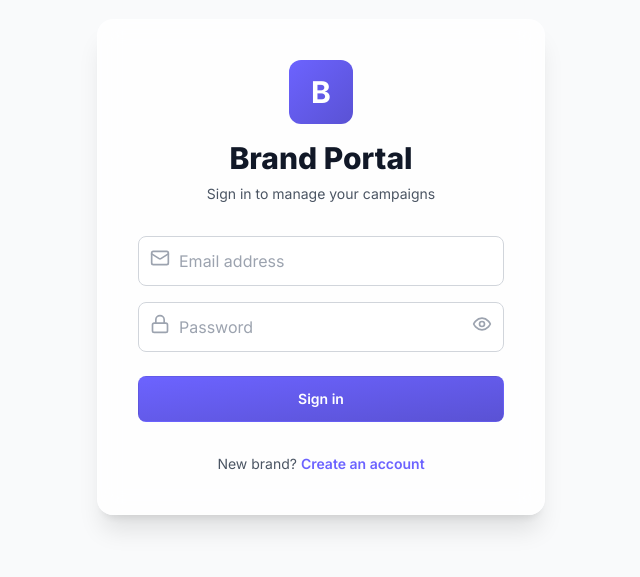
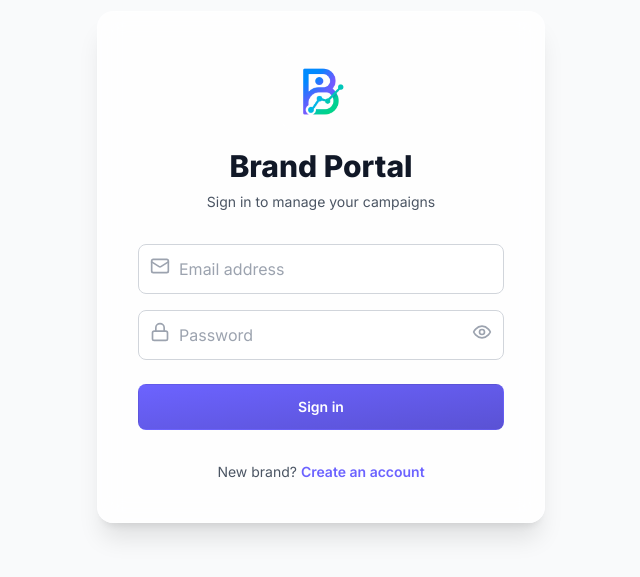
Before and after one commit to sterlingking1990/brandapp, a Next.js app: page /login in a window 1280 px wide. Shown: the part 133-710 px from the top of the page, without its empty margins (319-959 px from the left). Built offline with nearby package versions, Linux system fonts and the light colour scheme; no server answers.

Commit message:
update to brandapp

```diff
--- a/src/app/dashboard/page.tsx
+++ b/src/app/dashboard/page.tsx
@@ -215,8 +215,8 @@ export default async function DashboardPage() {
             />
             <QuickActionCard
               icon={<Zap size={24} />}
-              title="Unbox"
-              subtitle="Review & Pay"
+              title="Affiliate"
+              subtitle="Performance deals"
               color="bg-brand"
               href="/dashboard/unbox"
             />
--- a/src/app/dashboard/unbox/page.tsx
+++ b/src/app/dashboard/unbox/page.tsx
@@ -100,7 +100,7 @@ export default function UnboxReviewPage() {
 
       if (error) throw error
       if (data?.success) {
-        setToastMessage('Unboxing approved and listed on Hub!')
+        setToastMessage('Affiliate Partnership approved and listed on Hub!')
         setShowToast(true)
         setShowApproveModal(false)
         setSelectedSubmission(null)
@@ -169,7 +169,7 @@ export default function UnboxReviewPage() {
   }
 
   const handleReject = async (submission: any) => {
-    if (!confirm('Are you sure you want to reject this unboxing?')) return
+    if (!confirm('Are you sure you want to reject this affiliate partnership?')) return
 
     setIsProcessing(true)
     try {
@@ -200,7 +200,7 @@ export default function UnboxReviewPage() {
       <header className="h-16 bg-white border-b border-gray-200 flex items-center justify-between px-8 sticky top-0 z-10">
         <div className="flex items-center gap-3">
           <ShoppingBag className="text-brand" size={20} />
-          <h1 className="text-lg font-semibold text-gray-800">Review & Pay (Unboxings)</h1>
+          <h1 className="text-lg font-semibold text-gray-800">Affiliate Partnerships</h1>
         </div>
         <div className="flex bg-gray-100 p-1 rounded-xl">
           {['pending', 'approved'].map((s) => (
@@ -211,7 +211,7 @@ export default function UnboxReviewPage() {
                 filter === s ? 'bg-white text-brand shadow-sm' : 'text-gray-500 hover:text-gray-700'
               }`}
             >
-              {s === 'pending' ? 'To Review' : 'Active Deals'}
+              {s === 'pending' ? 'Partnership Requests' : 'Active Partners'}
             </button>
           ))}
         </div>
@@ -219,8 +219,8 @@ export default function UnboxReviewPage() {
 
       <main className="p-8 max-w-7xl mx-auto w-full flex-1">
         <div className="mb-8">
-           <h2 className="text-2xl font-black text-gray-900">Unboxing Submissions</h2>
-           <p className="text-sm text-gray-500 font-medium">Review pitches from hub owners and set up referral partnerships.</p>
+           <h2 className="text-2xl font-black text-gray-900">Affiliate Submissions</h2>
+           <p className="text-sm text-gray-500 font-medium">Review pitches from hub owners and set up performance-based commissions.</p>
         </div>
 
         {loading ? (
@@ -244,7 +244,7 @@ export default function UnboxReviewPage() {
             <div className="h-24 w-24 bg-white rounded-3xl shadow-sm border border-gray-100 flex items-center justify-center text-gray-300">
                <VideoIcon size={40} />
             </div>
-            <h3 className="text-xl font-bold text-gray-900">No {filter} unboxings</h3>
+            <h3 className="text-xl font-bold text-gray-900">No {filter} Affiliates</h3>
             <p className="text-gray-500 max-w-xs mx-auto">When hub owners respond to your promotion requests, they will appear here.</p>
           </div>
         )}
--- a/src/app/login/page.tsx
+++ b/src/app/login/page.tsx
@@ -39,8 +39,8 @@ export default function LoginPage() {
     <div className="min-h-screen flex items-center justify-center bg-gray-50 px-4">
       <div className="max-w-md w-full space-y-8 glass-card p-10 rounded-2xl">
         <div className="text-center">
-          <div className="mx-auto h-16 w-16 brand-gradient rounded-xl flex items-center justify-center mb-4">
-            <span className="text-white text-3xl font-bold">B</span>
+          <div className="mx-auto h-20 w-20 overflow-hidden rounded-2xl mb-4">
+             <img src="/logo.png" alt="brandible" className="h-full w-full object-contain" />
           </div>
           <h2 className="text-3xl font-extrabold text-gray-900">Brand Portal</h2>
           <p className="mt-2 text-sm text-gray-600">
--- a/src/app/signup/page.tsx
+++ b/src/app/signup/page.tsx
@@ -84,8 +84,8 @@ export default function SignUpPage() {
     <div className="min-h-screen flex items-center justify-center bg-gray-50 px-4 py-12">
       <div className="max-w-md w-full space-y-8 glass-card p-10 rounded-2xl">
         <div className="text-center">
-          <div className="mx-auto h-16 w-16 brand-gradient rounded-xl flex items-center justify-center mb-4">
-            <span className="text-white text-3xl font-bold">B</span>
+          <div className="mx-auto h-20 w-20 overflow-hidden rounded-2xl mb-4">
+             <img src="/logo.png" alt="brandible" className="h-full w-full object-contain" />
           </div>
           <h2 className="text-3xl font-extrabold text-gray-900">Partner with us</h2>
           <p className="mt-2 text-sm text-gray-600">
--- a/src/components/Sidebar.tsx
+++ b/src/components/Sidebar.tsx
@@ -37,7 +37,7 @@ export default function Sidebar() {
     { icon: <Globe size={20} />, label: "Community Hubs", href: "/dashboard/hubs" },
     { icon: <Video size={20} />, label: "Submissions", href: "/dashboard/submissions" },
     { icon: <MessageSquare size={20} />, label: "Messages", href: "/dashboard/chats" },
-    { icon: <ShoppingBag size={20} />, label: "Unbox Review", href: "/dashboard/unbox" },
+    { icon: <ShoppingBag size={20} />, label: "Affiliate Partnerships", href: "/dashboard/unbox" },
     { icon: <Layout size={20} />, label: "Brand Wall", href: "/dashboard/wall" },
     { icon: <User size={20} />, label: "Profile", href: "/dashboard/profile" },
     { icon: <Coins size={20} />, label: "Buy Coins", href: "/dashboard/store" },
@@ -48,8 +48,8 @@ export default function Sidebar() {
     <aside className="w-64 bg-white border-r border-gray-200 hidden md:flex flex-col fixed h-full">
       <div className="p-6">
         <div className="flex items-center gap-3">
-          <div className="h-8 w-8 brand-gradient rounded-lg flex items-center justify-center">
-            <span className="text-white font-bold text-sm">B</span>
+          <div className="h-10 w-10 overflow-hidden rounded-xl">
+             <img src="/logo.png" alt="brandible" className="h-full w-full object-contain" />
           </div>
           <span className="text-xl font-bold text-gray-900 tracking-tight">brandible</span>
         </div>
```
Also changed, not shown: public/logo.png (added).
